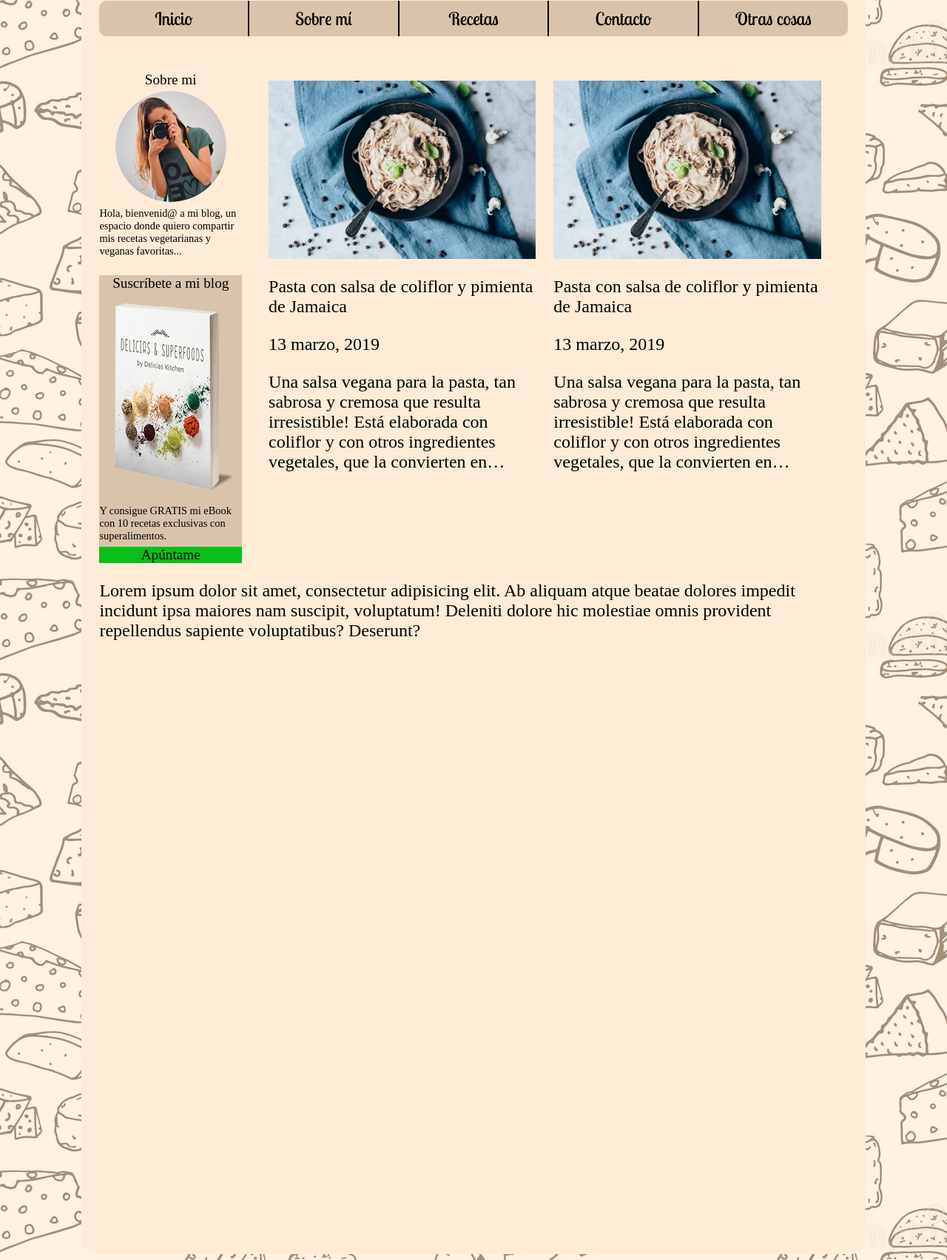
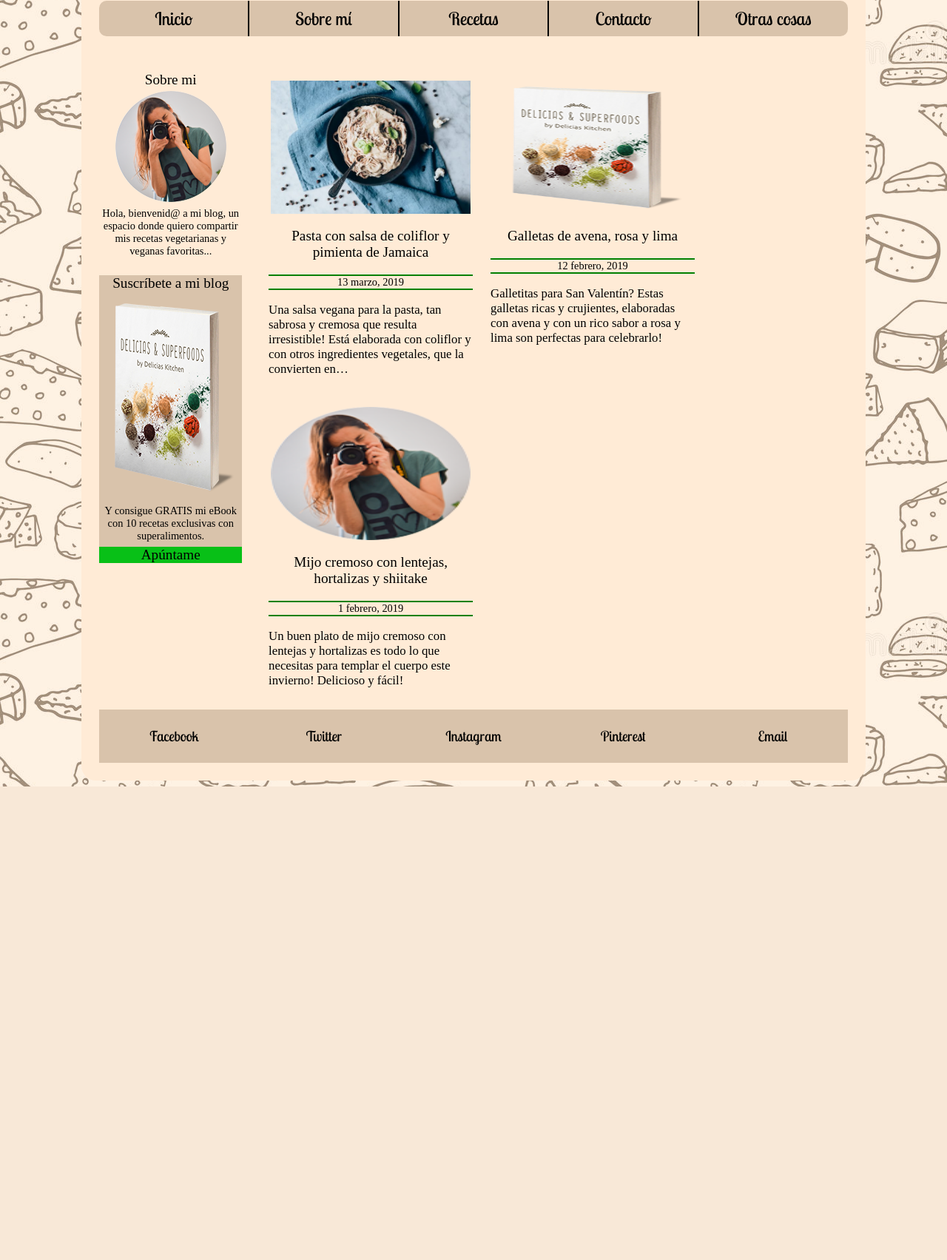
Before and after one commit to FranciscoMejias/M04Pages, a PHP site: page / in a window 1280 px wide. Shown: the part 343-2046 px from the top of the page at 74% size. After the commit the page ends 1406 px from the top, so only its background shows below. Run offline with PHP 8.4, Linux system fonts and the light colour scheme.

Commit message:
We need more Cheese

```diff
--- a/Mejias_Francisco_DAMr/css/index.css
+++ b/Mejias_Francisco_DAMr/css/index.css
@@ -1,4 +1,12 @@
 @import url('https://fonts.googleapis.com/css2?family=Lobster+Two&display=swap');
+
+:root {
+    --title-big: 1em;
+    --title: 0.8em;
+    --text: 0.7em;
+    --text-little: 0.6em;
+}
+
 
 body{
     background-image: url(../imagenes/Background.png);
@@ -11,7 +19,6 @@ body{
 .container{
     display: inline-block;
     width: 80%;
-    height: 2000px;
     max-width: 1400px;
 
     margin-top: 20px;
@@ -24,7 +31,11 @@ body{
     border-radius: 20px;
 
 
-    /*box-sizing: border-box;MIRAR YAAA MIRAR YAAA MIRAR YAAA MIRAR YAAA MIRAR YAAA MIRAR YAAA MIRAR YAAA MIRAR YAAA MIRAR YAAA MIRAR YAAA MIRAR YAAA*/
+}
+
+a {
+    color: black;
+    text-decoration: none;
 }
 
 figure {
@@ -71,33 +82,38 @@ aside figure {
 }
 
 aside article p:first-of-type {
-    font-size: 0.8em;
+    font-size: var(--title);
     text-align: center;
     margin: 0px;
     margin-bottom: 0.2em;
 }
 
 aside article p:nth-of-type(2n) {
-    font-size: 0.6em;
+    font-size: var(--text-little);
     margin: 0px;
     margin-top: 0.5em;
+    text-align: center;
 }
 
-aside article:first-of-type img {
+aside a article:first-of-type img {
     min-width: calc(150px / 5);
     max-width: 150px;
 }
 
-aside article:nth-of-type(2n) img {
+aside article img {
     min-width: calc(190px / 5);
     max-width: 190px;
 }
 
-aside article:last-of-type{
+aside article {
     background-color: rgb(217, 195, 171);
 }
 
-aside article:nth-of-type(2n) a{
+aside a article {
+    background-color: rgb(255, 235, 214);
+}
+
+aside article:first-of-type a{
     width: 100%;
     height: 100%;
     margin: 0px;
@@ -105,24 +121,90 @@ aside article:nth-of-type(2n) a{
     display: flex;
     justify-content: center;
     align-items: center;
-    font-size: 0.8em;
-    color: black;
-    text-decoration: none;
+    font-size: var(--title);
     background-color: rgb(8, 192, 23);
 }
 
+aside article:first-of-type a:hover {
+    text-decoration: underline;
+}
 
 section {
     display: flex;
+    flex-wrap: wrap;
     width: 80%;
     padding-left: 1em;
     padding-right: 1em;
 }
 
-section article {
-    margin: 0.5em;
+section a {
+    padding: 0.5em;
+    box-sizing: border-box;
+    width: 50%;
+    max-width: 300px;
+    overflow: hidden;
 }
 
 section article figure {
     margin: 0px;
 }
+
+section article img {
+    max-width: 270px;
+    max-height: 180px;
+}
+
+section article p:first-of-type {
+    font-size: var(--title);
+    text-align: center;
+}
+
+section article p:nth-of-type(2n) {
+    font-size: var(--text-little);
+    text-align: center;
+    border-top: 2px solid green;
+    border-bottom: 2px solid green;
+}
+
+section article p:nth-of-type(3n) {
+    font-size: var(--text);
+}
+
+footer {
+    background-color: rgb(217, 195, 171);
+    margin-bottom: 1em;
+}
+
+
+footer ul {
+    display: flex;
+    padding: 0px;
+    margin: 0px;
+    padding-top: 0.5em;
+    padding-bottom: 0.5em;
+}
+
+footer ul li {
+    display: flex;
+    justify-content: center;
+    align-items: center;
+    list-style-type: none;
+    width: 20%;
+    height: 2em;
+}
+
+footer a {
+    display: flex;
+    justify-content: center;
+    align-items: center;
+    width: 100%;
+    height: 100%;
+    font-size: var(--title);
+    font-family: 'Lobster Two';
+    padding-top: 0.5em;
+    padding-bottom: 0.5em;
+}
+
+footer a:hover {
+    text-decoration: underline;
+}
--- a/Mejias_Francisco_DAMr/index.html
+++ b/Mejias_Francisco_DAMr/index.html
@@ -33,6 +33,7 @@ APELLIDOS: Mejias Brioso
     </nav>
     <main>
         <aside>
+            <a href="">
                 <article>
                     <p>Sobre mi</p>
                     <figure>
@@ -43,11 +44,12 @@ APELLIDOS: Mejias Brioso
                     <p>Hola, bienvenid@ a mi blog, un espacio donde quiero compartir mis
                         recetas vegetarianas y veganas favoritas...</p>
                 </article>
+            </a>
             <article>
                 <p>Suscríbete a mi blog</p>
                 <figure>
                     <img src="imagenes/libro.png"
-                         width="190" height="277"
+                         width="190" height="280"
                          alt="Libro subscripcion">
                 </figure>
                 <p>	Y consigue GRATIS mi eBook con 10 recetas exclusivas con superalimentos.</p>
@@ -55,30 +57,56 @@ APELLIDOS: Mejias Brioso
             </article>
         </aside>
         <section>
+            <a href="">
                 <article>
                     <figure>
-                    <img src="imagenes/Pasta.jpg">
+                        <img src="imagenes/Pasta.jpg"
+                             width="582" height="388"
+                             alt="Libro subscripcion">
                     </figure>
                     <p>Pasta con salsa de coliflor y pimienta de Jamaica</p>
-                <p>	13 marzo, 2019</p>
+                    <p>13 marzo, 2019</p>
                     <p>Una salsa vegana para la pasta, tan sabrosa y cremosa que resulta
                         irresistible! Está elaborada con coliflor y con
                         otros ingredientes vegetales, que la convierten en…</p>
                 </article>
+            </a>
+            <a href="">
                 <article>
                     <figure>
-                    <img src="imagenes/Pasta.jpg">
+                        <img src="imagenes/libro.png"
+                             width="582" height="388"
+                             alt="Libro subscripcion">
                     </figure>
-                <p>Pasta con salsa de coliflor y pimienta de Jamaica</p>
-                <p>	13 marzo, 2019</p>
-                <p>Una salsa vegana para la pasta, tan sabrosa y cremosa que resulta
-                    irresistible! Está elaborada con coliflor y con
-                    otros ingredientes vegetales, que la convierten en…</p>
+                    <p>Galletas de avena, rosa y lima</p>
+                    <p>12 febrero, 2019</p>
+                    <p>Galletitas para San Valentín? Estas galletas ricas y crujientes, elaboradas con avena y con un rico sabor a rosa y
+                        lima son perfectas para celebrarlo!</p>
                 </article>
+            </a>
+            <a href="">
+                <article>
+                    <figure>
+                        <img src="imagenes/isagil.png"
+                             width="582" height="388"
+                             alt="Libro subscripcion">
+                    </figure>
+                    <p>Mijo cremoso con lentejas, hortalizas y shiitake</p>
+                    <p>1 febrero, 2019</p>
+                    <p>Un buen plato de mijo cremoso con lentejas y hortalizas es todo lo que necesitas para templar el cuerpo este
+                        invierno! Delicioso y fácil!</p>
+                </article>
+            </a>
         </section>
     </main>
     <footer>
-        <p>Lorem ipsum dolor sit amet, consectetur adipisicing elit. Ab aliquam atque beatae dolores impedit incidunt ipsa maiores nam suscipit, voluptatum! Deleniti dolore hic molestiae omnis provident repellendus sapiente voluptatibus? Deserunt?</p>
+        <ul>
+            <li><a href="">Facebook</a></li>
+            <li><a href="">Twitter</a></li>
+            <li><a href="">Instagram</a></li>
+            <li><a href="">Pinterest</a></li>
+            <li><a href="">Email</a></li>
+        </ul>
     </footer>
 </div>
 </body>
```
Lines whose indentation alone changed are shown as unchanged.
